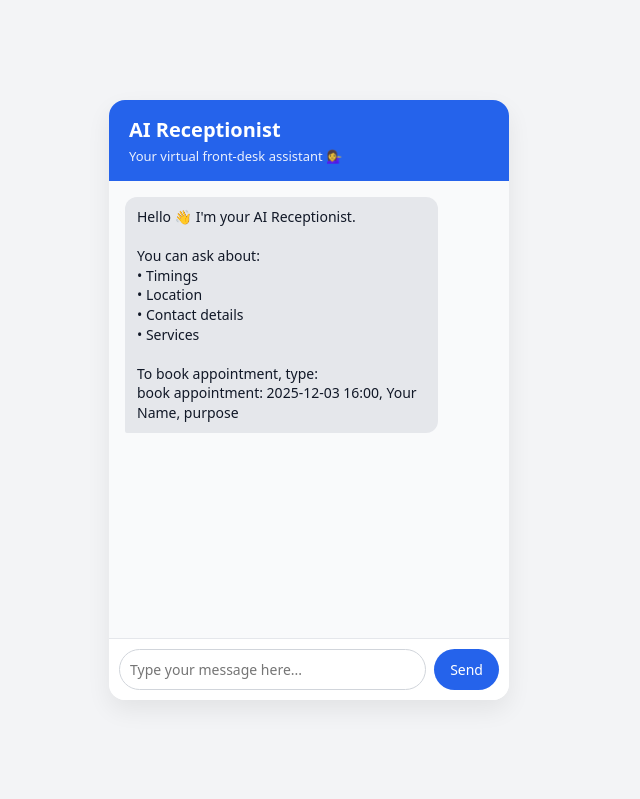
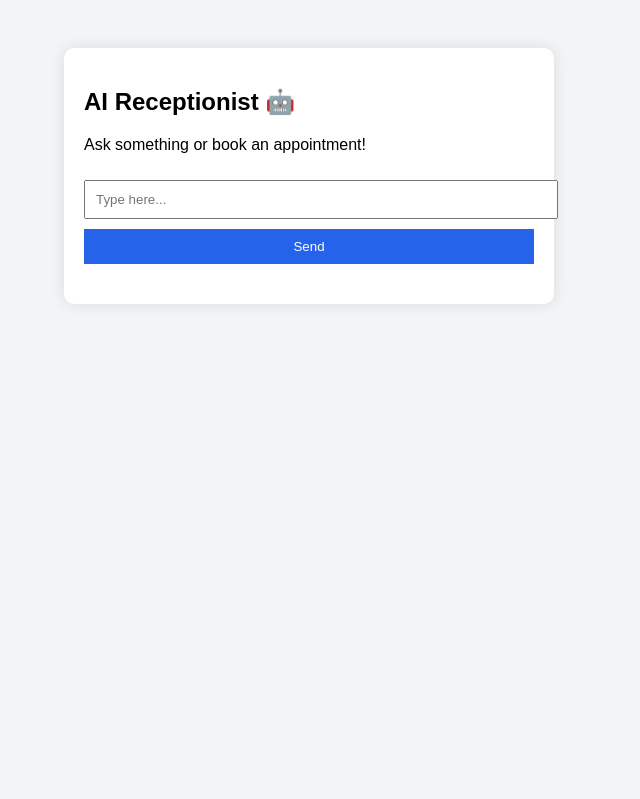
Before and after one commit to sath544/ai-receptionist, a Flask app: page / in a window 1280 px wide. Shown: the whole page, without its empty margins (331-971 px from the left). Run offline with Flask 3, Linux system fonts and the light colour scheme.

Commit message:
Update index.html

```diff
--- a/templates/index.html
+++ b/templates/index.html
@@ -1,33 +1,39 @@
 <!DOCTYPE html>
-<html lang="en">
+<html>
 <head>
-    <meta charset="UTF-8">
-    <title>AI Receptionist</title>
-    <link rel="stylesheet" href="/static/styles.css">
+    <title>AI Receptionist — Your Virtual Front Desk</title>
+    <style>
+        body { font-family: Arial, sans-serif; background: #f3f4f6; padding: 40px; }
+        .chat-box { width: 450px; background: white; padding: 20px; border-radius: 10px; margin: auto; box-shadow: 0 0 15px rgba(0,0,0,.1); }
+        input, button { padding: 10px; width: 100%; margin-top: 10px; }
+        button { background: #2563eb; color: white; border: none; cursor:pointer; }
+        #reply { margin-top: 20px; white-space: pre-line; }
+    </style>
 </head>
 <body>
-<div class="app-container">
-    <div class="header">
-        <h1>AI Receptionist</h1>
-        <p>Your virtual front-desk assistant 💁‍♀️</p>
-    </div>
 
-    <div class="chat-window" id="chatWindow">
-        <!-- Messages will appear here -->
-    </div>
+<div class="chat-box">
+    <h2>AI Receptionist 🤖</h2>
+    <p>Ask something or book an appointment!</p>
 
-    <form id="chatForm" class="input-area">
-        <input
-            type="text"
-            id="userInput"
-            placeholder="Type your message here..."
-            autocomplete="off"
-            required
-        />
-        <button type="submit">Send</button>
-    </form>
+    <input id="msg" placeholder="Type here...">
+    <button onclick="sendMsg()">Send</button>
+
+    <div id="reply"></div>
 </div>
 
-<script src="/static/script.js"></script>
+<script>
+async function sendMsg() {
+    let message = document.getElementById("msg").value;
+    let r = await fetch("/chat", {
+        method: "POST",
+        headers: {"Content-Type": "application/json"},
+        body: JSON.stringify({message})
+    });
+    let data = await r.json();
+    document.getElementById("reply").innerText = data.reply;
+}
+</script>
+
 </body>
 </html>
```
